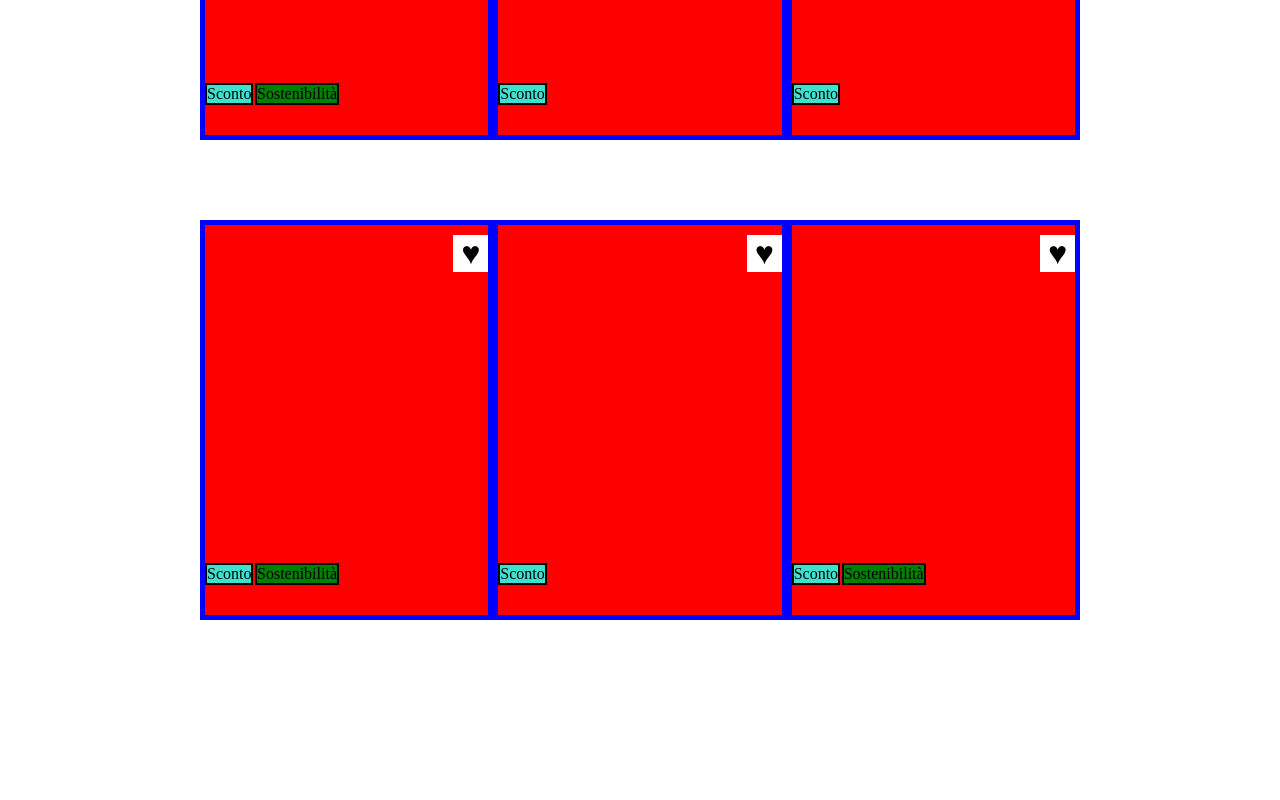
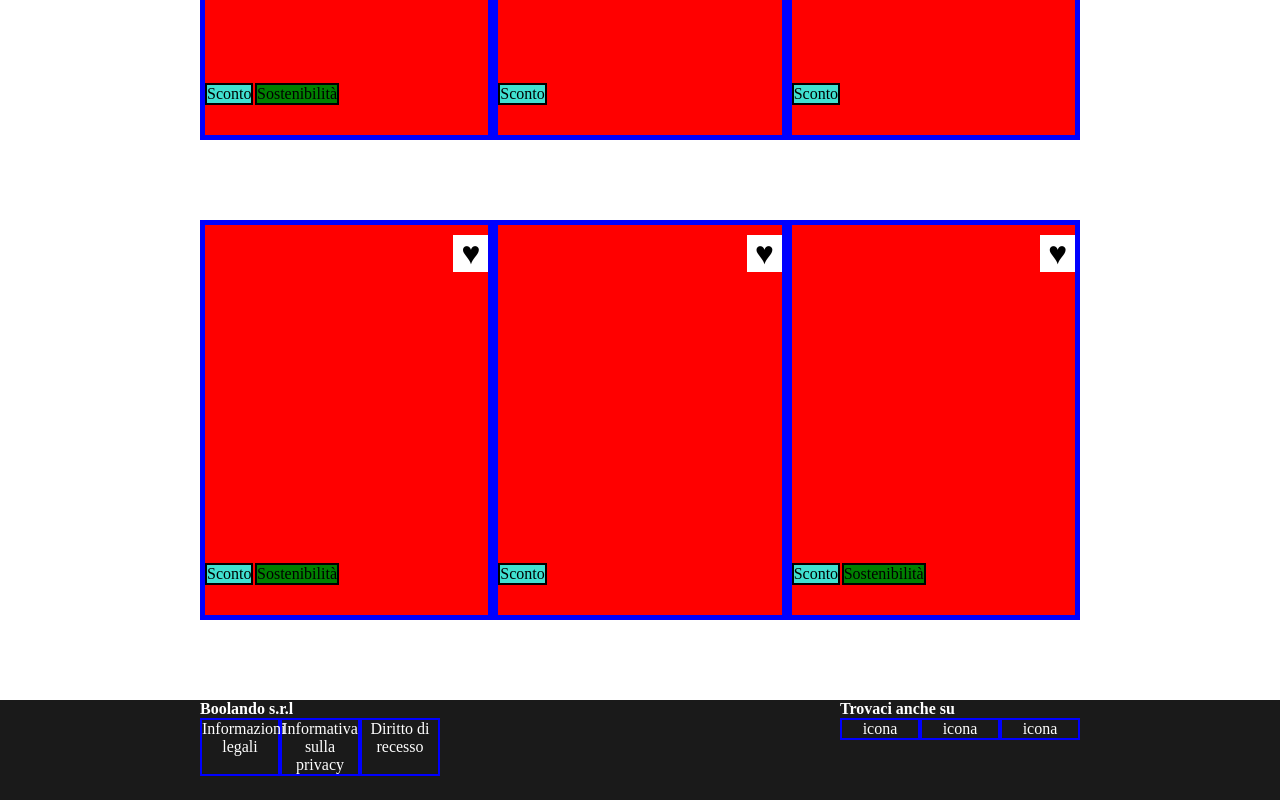
Before and after one commit to DanielMarella/html-css-boolando, a plain HTML site: page index.html in a window 1280 px wide. Shown: the part 460-1260 px from the top of the page. Before the commit the page ends 1080 px from the top, so only its background shows below. Drawn offline with Linux system fonts and the light colour scheme.

Commit message:
structure complete

```diff
--- a/css/style.css
+++ b/css/style.css
@@ -1,3 +1,4 @@
+
 /* RESET */
 *{
     margin: 0;
@@ -35,8 +36,7 @@ li{
     justify-content: center;
     text-align: center;
     width:80px;
-    height: 50px;
-    border: 2px solid black;
+    border: 2px solid blue;
 }
 
 .logo{
@@ -44,6 +44,11 @@ li{
     width: 100px;
     height: 50px;
     border: 2px solid black;
+}
+
+
+main{
+    margin-bottom: 5rem;
 }
 
 
@@ -88,3 +93,12 @@ li{
     font-size: 2rem;
     background-color: white;
 }
+
+
+.foot{
+    height: 100px;
+    color: white;
+    background-color: #1A1A1A;
+    padding: 0 200px;
+    justify-content: space-between;
+}
--- a/index.html
+++ b/index.html
@@ -1,3 +1,4 @@
+
 <!DOCTYPE html>
 <html lang="en">
 <head>
@@ -80,7 +81,28 @@
 
 
 
-    <footer>
+    <footer class="foot flex">
+        <section class="page left-footer">
+            <div>
+                <h4>Boolando s.r.l</h4>
+            </div>
+            <ul class="flex">
+                <li>Informazioni legali</li>
+                <li>Informativa sulla privacy</li>
+                <li>Diritto di recesso</li>
+            </ul>
+        </section>
+
+        <section class="page right-footer reverse">
+            <div>
+                <h4>Trovaci anche su</h4>
+            </div>
+            <ul class="flex">
+                <li>icona</li>
+                <li>icona</li>
+                <li>icona</li>
+            </ul>
+        </section>
         <!-- Sezione sinistra: Nome azienda ----  Sotto sinistra: 3 <li class="flex center">nk-->
         <!-- Sezione destra: titolo piccolo --- Icone social -->
     </footer>
```
